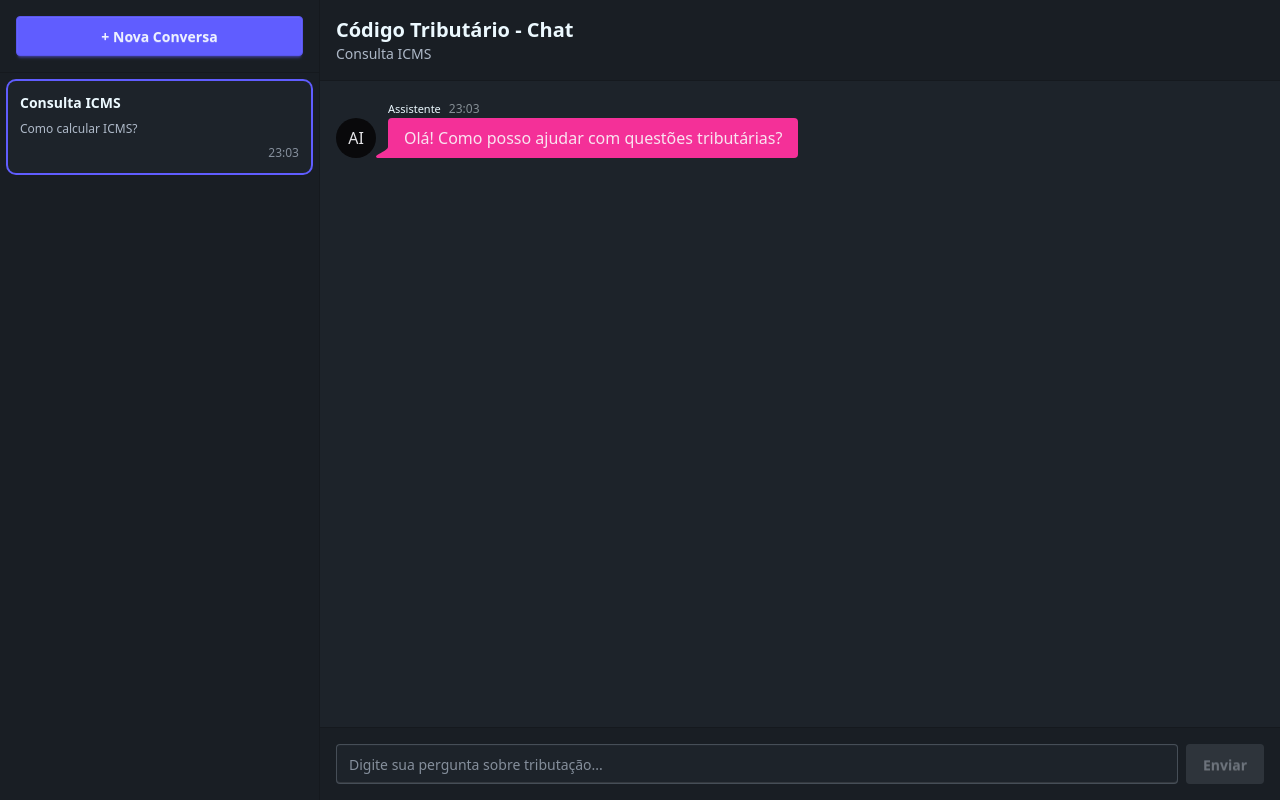
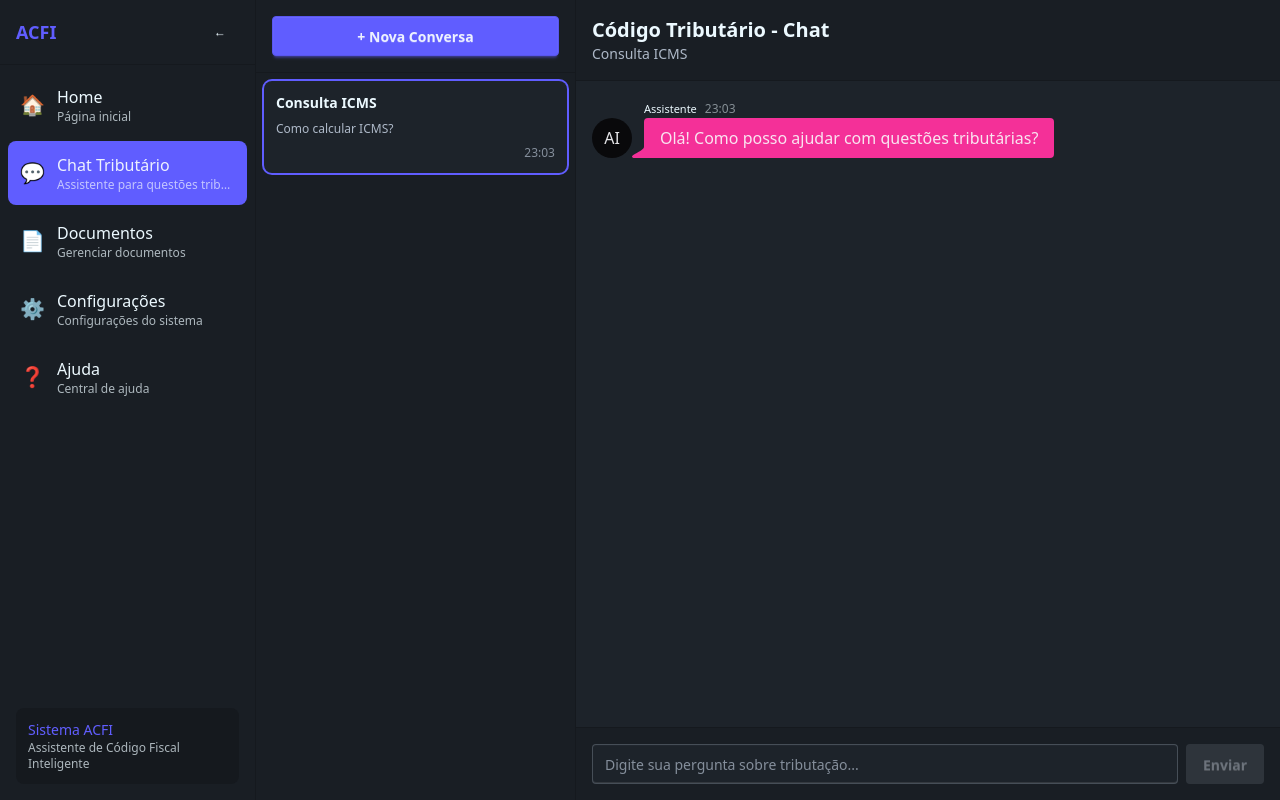
Before and after one commit to AbraaoM/ACFI, a Next.js app in the folder frontend/: page /codigo-tributario in a window 1280 px wide. Built offline with nearby package versions, Linux system fonts and the light colour scheme; no server answers.

Commit message:
feat: add Menu component for navigation and layout enhancement

```diff
--- a/frontend/src/app/codigo-tributario/page.tsx
+++ b/frontend/src/app/codigo-tributario/page.tsx
@@ -5,6 +5,7 @@ import { SessionService } from '@/services/sessionService'
 import SessionList from '@/components/SessionList'
 import NewSessionForm from '@/components/NewSessionForm'
 import ChatArea from '@/components/ChatArea'
+import Menu from '@/components/Menu'
 import { useState, useEffect } from 'react'
 
 export default function CodigoTributarioPage() {
@@ -75,8 +76,11 @@ export default function CodigoTributarioPage() {
 
   if (loading) {
     return (
-      <div className="flex h-screen bg-base-100 items-center justify-center">
-        <span className="loading loading-spinner loading-lg"></span>
+      <div className="flex h-screen bg-base-100">
+        <Menu />
+        <div className="flex-1 flex items-center justify-center">
+          <span className="loading loading-spinner loading-lg"></span>
+        </div>
       </div>
     )
   }
@@ -85,6 +89,8 @@ export default function CodigoTributarioPage() {
 
   return (
     <div className="flex h-screen bg-base-100">
+      <Menu />
+
       <SessionList
         sessions={sessions}
         activeSessionId={activeSession}
--- /dev/null
+++ b/frontend/src/components/Menu.tsx
@@ -0,0 +1,137 @@
+'use client'
+
+import Link from 'next/link'
+import { usePathname } from 'next/navigation'
+import { useState } from 'react'
+
+interface MenuItem {
+  name: string
+  href: string
+  icon: string
+  description?: string
+}
+
+const menuItems: MenuItem[] = [
+  {
+    name: 'Home',
+    href: '/',
+    icon: '🏠',
+    description: 'Página inicial'
+  },
+  {
+    name: 'Chat Tributário',
+    href: '/codigo-tributario',
+    icon: '💬',
+    description: 'Assistente para questões tributárias'
+  },
+  {
+    name: 'Documentos',
+    href: '/documentos',
+    icon: '📄',
+    description: 'Gerenciar documentos'
+  },
+  {
+    name: 'Configurações',
+    href: '/configuracoes',
+    icon: '⚙️',
+    description: 'Configurações do sistema'
+  },
+  {
+    name: 'Ajuda',
+    href: '/ajuda',
+    icon: '❓',
+    description: 'Central de ajuda'
+  }
+]
+
+interface MenuProps {
+  collapsed?: boolean
+}
+
+export default function Menu({ collapsed = false }: MenuProps) {
+  const pathname = usePathname()
+  const [isCollapsed, setIsCollapsed] = useState(collapsed)
+
+  const toggleMenu = () => {
+    setIsCollapsed(!isCollapsed)
+  }
+
+  return (
+    <div className={`bg-base-200 border-r border-base-300 transition-all duration-300 flex flex-col ${
+      isCollapsed ? 'w-16' : 'w-64'
+    }`}>
+      {/* Header do Menu */}
+      <div className="p-4 border-b border-base-300">
+        {!isCollapsed ? (
+          <div className="flex items-center justify-between">
+            <h2 className="text-lg font-bold text-primary">ACFI</h2>
+            <button
+              onClick={toggleMenu}
+              className="btn btn-ghost btn-sm"
+              aria-label="Recolher menu"
+            >
+              ←
+            </button>
+          </div>
+        ) : (
+          <div className="flex justify-center">
+            <button
+              onClick={toggleMenu}
+              className="btn btn-ghost btn-sm"
+              aria-label="Expandir menu"
+            >
+              →
+            </button>
+          </div>
+        )}
+      </div>
+
+      {/* Lista de Menu */}
+      <nav className="flex-1 p-2">
+        <ul className="space-y-1">
+          {menuItems.map((item) => {
+            const isActive = pathname === item.href
+
+            return (
+              <li key={item.name}>
+                <Link
+                  href={item.href}
+                  className={`flex items-center gap-3 px-3 py-3 rounded-lg transition-colors ${
+                    isActive
+                      ? 'bg-primary text-primary-content'
+                      : 'hover:bg-base-300 text-base-content'
+                  }`}
+                  title={isCollapsed ? item.name : item.description}
+                >
+                  <span className="text-xl flex-shrink-0">{item.icon}</span>
+                  {!isCollapsed && (
+                    <div className="flex-1 min-w-0">
+                      <div className="font-medium">{item.name}</div>
+                      {item.description && (
+                        <div className="text-xs opacity-70 truncate">
+                          {item.description}
+                        </div>
+                      )}
+                    </div>
+                  )}
+                </Link>
+              </li>
+            )
+          })}
+        </ul>
+      </nav>
+
+      {/* Footer do Menu */}
+      {!isCollapsed && (
+        <div className="p-4">
+          <div className="bg-base-300 rounded-lg p-3 text-sm">
+            <div className="font-medium text-primary">Sistema ACFI</div>
+            <div className="text-xs opacity-70">
+              Assistente de Código Fiscal Inteligente
+            </div>
+          </div>
+        </div>
+      )}
+    </div>
+  )
+}
```
